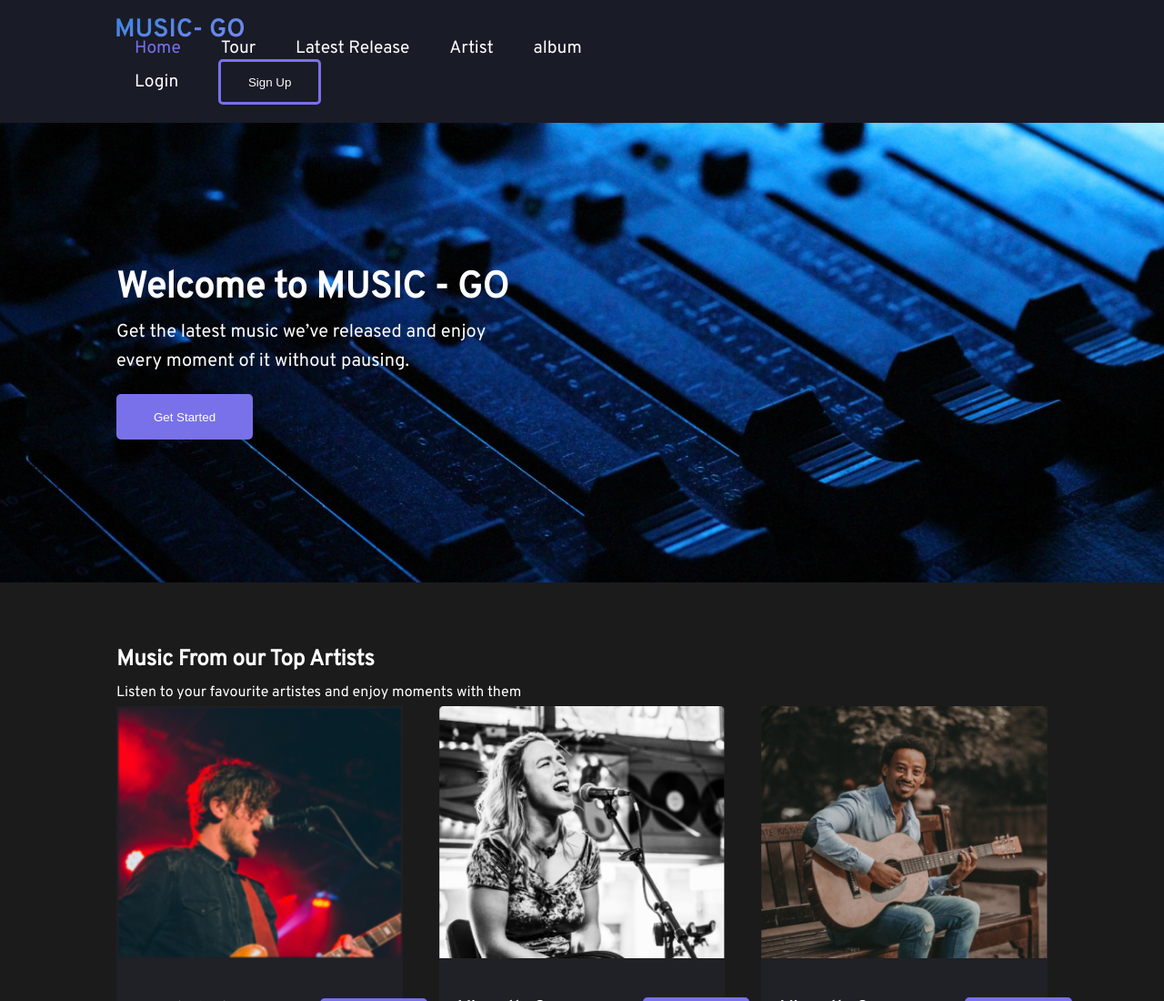
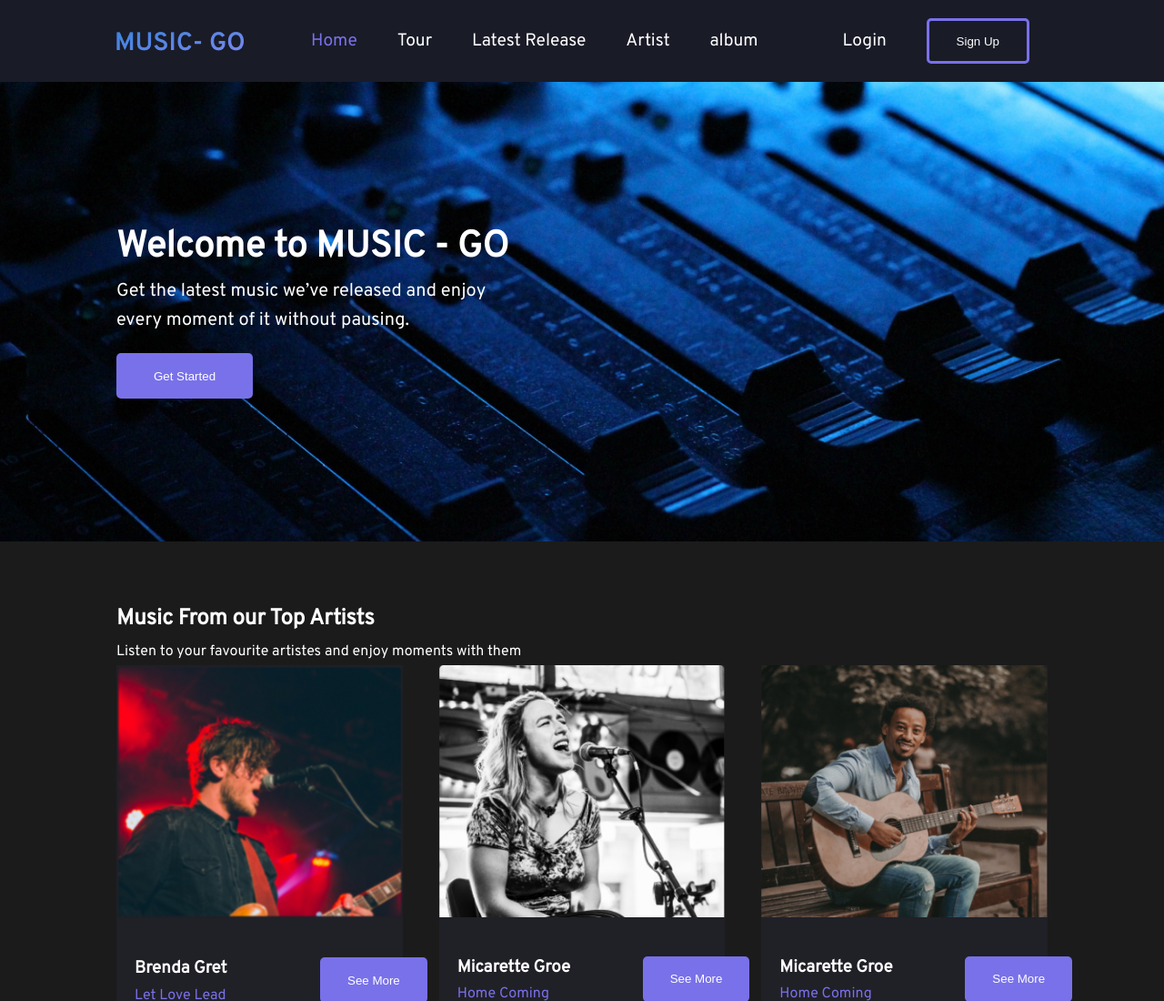
Before and after one commit to phibieroberts/Music-site, a plain HTML site: page index.html in a window 1280 px wide. Shown: the top 1100 px of the page at 91% size. Drawn offline with Linux system fonts and the light colour scheme.

Commit message:
desktop navbar fixed

```diff
--- a/index.html
+++ b/index.html
@@ -4,13 +4,12 @@
   <meta name="viewport" content="width=device-width, initial-scale=1">
   <link rel="stylesheet" href="style.css">
   <script src="https://kit.fontawesome.com/a076d05399.js"></script>
-  <script src="script.js"></script>
 </head>
 
 <body>
 <header>
     <div class="navbar">
-        <img src="img/Hello.png" alt="logo" class="logo">
+      <div><img src="img/Hello.png" alt="logo" class="logo"></div>
     <div>
     <nav>
         <ul class="nav-links">
--- a/style.css
+++ b/style.css
@@ -15,7 +15,7 @@
       list-style-type:none;
     }
 
-  header{
+  .navbar{
 display:flex;
 justify-content: space-between;
 align-items: center;
```
